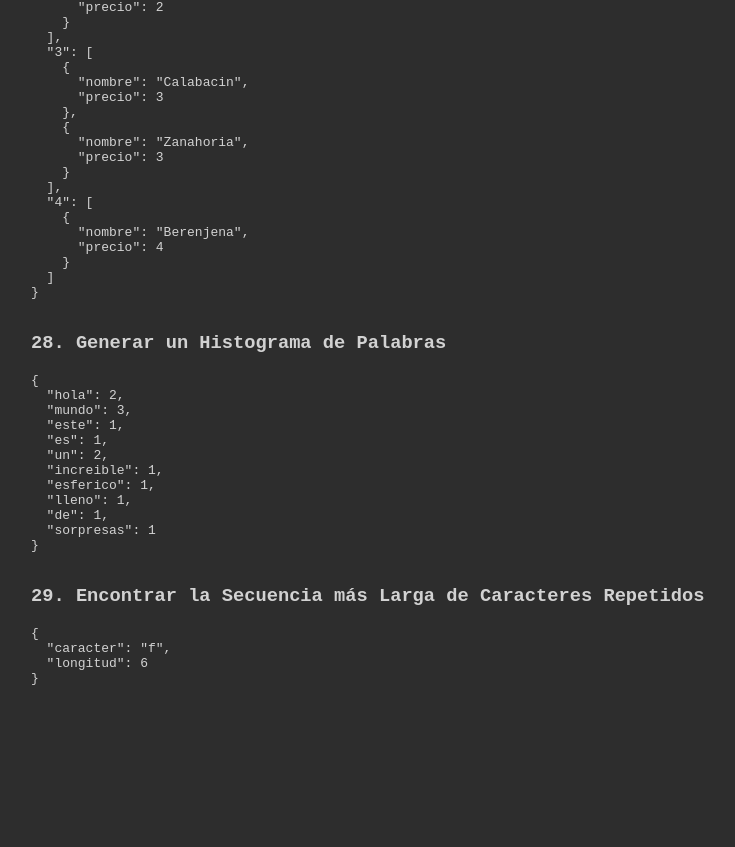
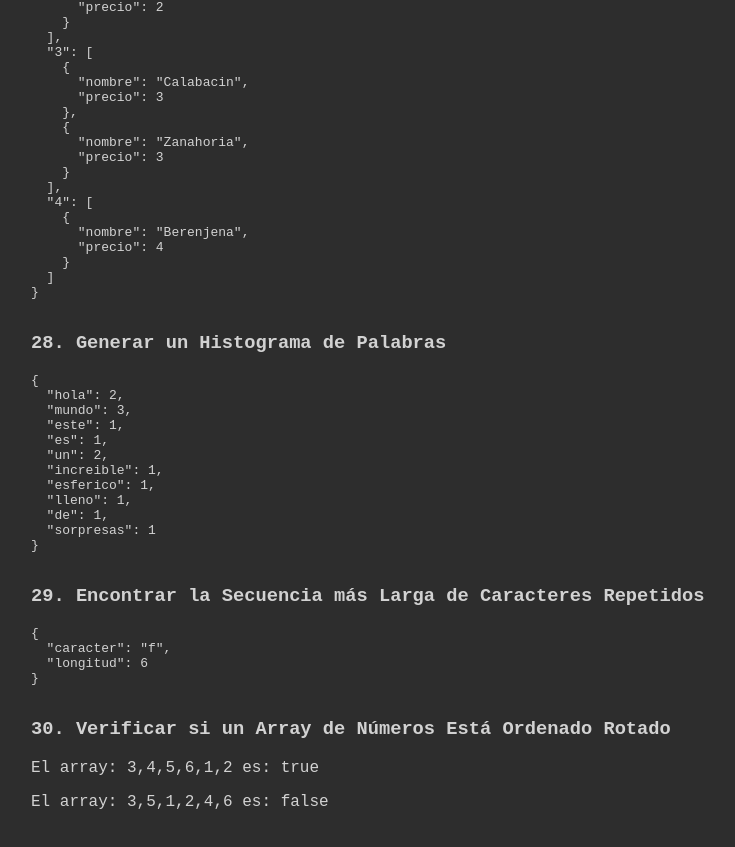
Before and after one commit to damalga/Javascripting, a website built with Vite: page index.html in a window 1280 px wide. Shown: the part 3639-4486 px from the top of the page, without its empty margins (85-820 px from the left). Before the commit the page ends 4381 px from the top, so only its background shows below. Built offline with nearby package versions, Linux system fonts and the light colour scheme.

Commit message:
one more exercise

```diff
--- a/index.html
+++ b/index.html
@@ -211,6 +211,15 @@
                 </h3>
                 <pre id="secuencia-larga" class="resultado"></pre>
             </div>
+
+            <!--Ejercicio 30. ('./src/scripts/30ordenadoRotado.js')-->
+            <div class="ejercicio">
+                <h3>
+                    30. Verificar si un Array de Números Está Ordenado Rotado
+                </h3>
+                <div id="ordenado-rotado-1" class="resultado"></div>
+                <div id="ordenado-rotado-2" class="resultado"></div>
+            </div>
         </section>
 
         <!--Carga aquí todos los scripts-->
--- a/main.js
+++ b/main.js
@@ -31,3 +31,4 @@ import "./src/scripts/26ordenarPorPropiedad.js";
 import "./src/scripts/27arrayObjetosObjetoAgrupado.js";
 import "./src/scripts/28histogramaPalabras.js";
 import "./src/scripts/29secuenciaLargaRepetidos.js";
+import "./src/scripts/30ordenadoRotado.js";
--- /dev/null
+++ b/src/scripts/30ordenadoRotado.js
@@ -0,0 +1,23 @@
+const nums1 = [3, 4, 5, 6, 1, 2];
+const nums2 = [3, 5, 1, 2, 4, 6];
+
+function ordenadoRotado(arr) {
+  let cortes = 0;
+
+  for (let i = 0; i < arr.length; i++) {
+    // Compara el número actual con el siguiente (usando el módulo para "cerrar" el array)
+    if (arr[i] > arr[(i + 1) % arr.length]) {
+      cortes++;
+    }
+  }
+
+  // Si hay 0 o 1 cortes, está ordenado y rotado
+  return cortes <= 1;
+}
+
+const result1 = ordenadoRotado(nums1); // Debería ser true
+document.querySelector("#ordenado-rotado-1").innerHTML =
+  `El array: ${nums1} es: ${result1}`;
+const result2 = ordenadoRotado(nums2); // Debería ser false
+document.querySelector("#ordenado-rotado-2").innerHTML =
+  `El array: ${nums2} es: ${result2}`;
```
